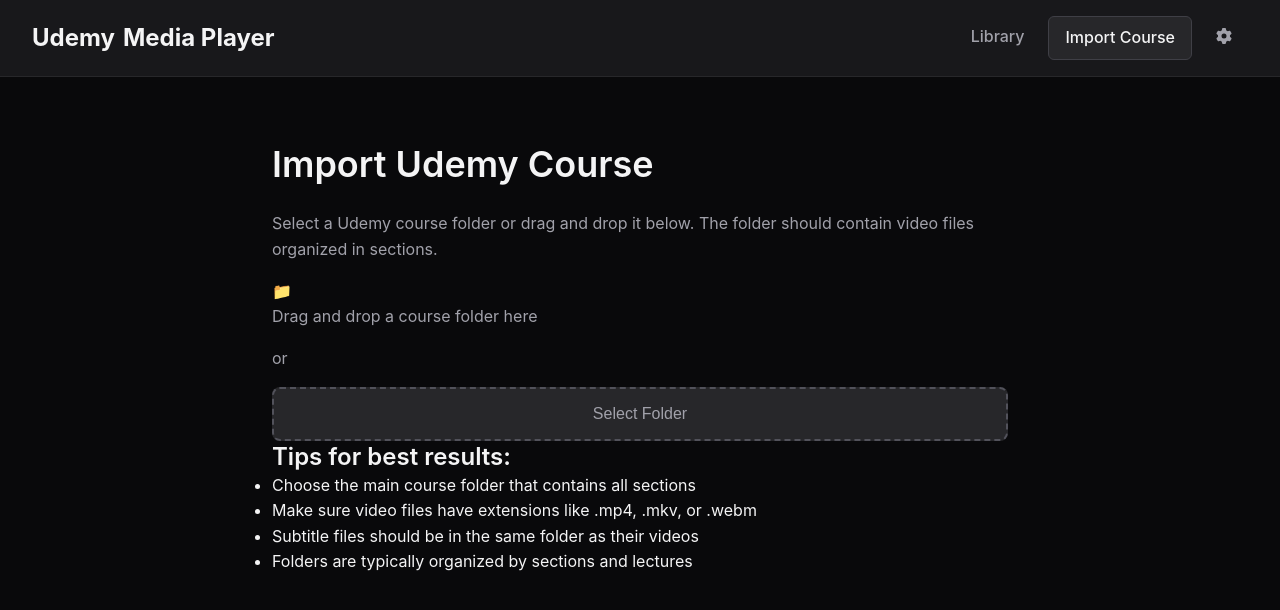
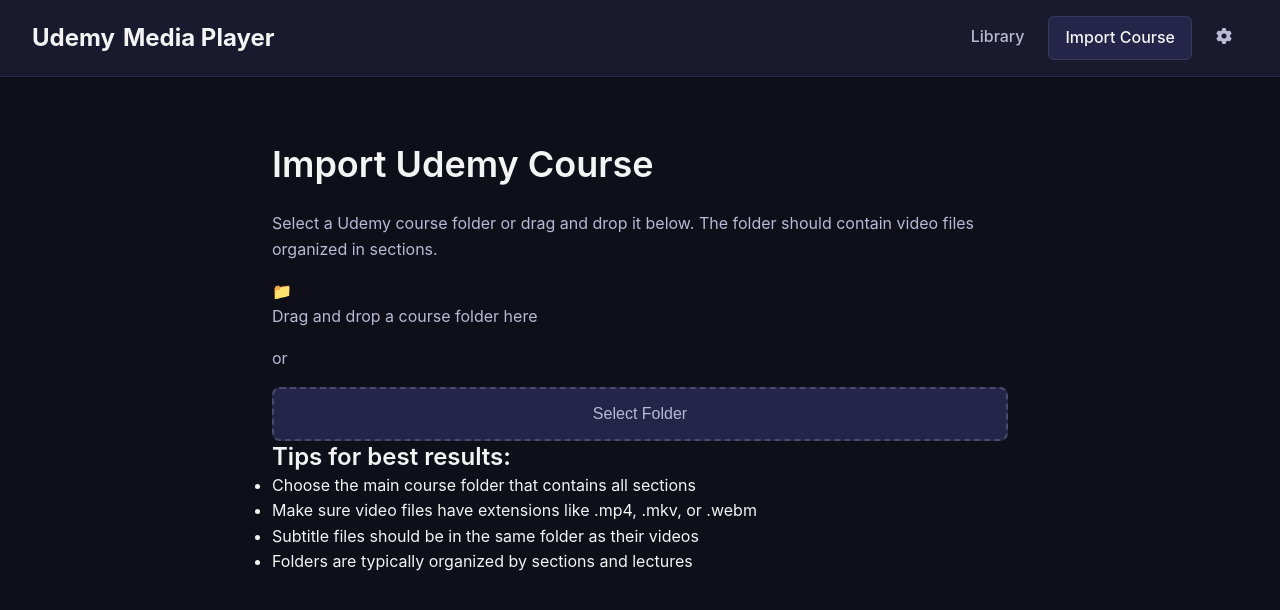
Before and after one commit to rohithgoud30/udemy-media-player, a React (Vite) app: page /#/import in a window 1280 px wide. Shown: the top 610 px of the page. Built offline with nearby package versions, Linux system fonts and the light colour scheme.

Commit message:
feat(ui): restore purple theme, space backgrounds, and add gradient avatars

```diff
--- a/src/renderer/components/Library/Library.jsx
+++ b/src/renderer/components/Library/Library.jsx
@@ -17,10 +17,7 @@
           const progress = await ProgressManager.getCourseProgress(course.id);
           progressData[course.id] = progress;
         } catch (error) {
-          console.error(
-            `Failed to load progress for course ${course.id}:`,
-            error
-          );
+          console.error(`Failed to load progress for course ${course.id}:`, error);
         }
       }
 
@@ -34,9 +31,7 @@
 
   // Filter and sort courses
   const filteredCourses = courses
-    .filter((course) =>
-      course.title.toLowerCase().includes(filter.toLowerCase())
-    )
+    .filter((course) => course.title.toLowerCase().includes(filter.toLowerCase()))
     .sort((a, b) => {
       if (sortBy === "title") {
         return a.title.localeCompare(b.title);
@@ -97,15 +92,40 @@
   );
 };
 
-// Individual course card component
 const CourseCard = ({ course, progress, onDelete }) => {
   const progressPercentage = progress ? progress.completionPercentage : 0;
+
+  // Generate deterministic gradient based on course title
+  const getGradient = (name) => {
+    // 1. Generate a strong hash from the name
+    let hash = 0;
+    for (let i = 0; i < name.length; i++) {
+      hash = name.charCodeAt(i) + ((hash << 5) - hash);
+      hash = hash & hash; // Convert to 32bit integer
+    }
+
+    // 2. Generate two distinct colors using HSL
+    // Use the hash to pick a starting hue
+    const c1 = Math.abs(hash % 360);
+    // Be complementary or analogous - let's try a distinct shift
+    const c2 = (c1 + 40 + Math.abs((hash >> 8) % 60)) % 360;
+
+    // Keep saturation high (60-80%) and lightness balanced (50-65%) for vibrant look
+    // Using distinct values for the second color to ensure gradient visibility
+    const s1 = 70 + Math.abs((hash >> 4) % 20); // 70-90%
+    const l1 = 50 + Math.abs((hash >> 16) % 15); // 50-65%
+
+    const s2 = 80 + Math.abs((hash >> 12) % 20); // 80-100%
+    const l2 = 55 + Math.abs((hash >> 20) % 15); // 55-70%
+
+    return `linear-gradient(135deg, hsl(${c1}, ${s1}%, ${l1}%) 0%, hsl(${c2}, ${s2}%, ${l2}%) 100%)`;
+  };
 
   return (
     <div className="course-card">
       <div className="course-thumbnail">
         {/* We'll use the first letter of the course as a placeholder */}
-        <div className="thumbnail-placeholder">
+        <div className="thumbnail-placeholder" style={{ background: getGradient(course.title) }}>
           {course.title.charAt(0).toUpperCase()}
         </div>
       </div>
@@ -120,10 +140,7 @@
         </div>
 
         <div className="progress-bar">
-          <div
-            className="progress-fill"
-            style={{ width: `${progressPercentage}%` }}
-          ></div>
+          <div className="progress-fill" style={{ width: `${progressPercentage}%` }}></div>
         </div>
         <div className="progress-text">{progressPercentage}% Complete</div>
 
--- a/src/renderer/components/Player/ModernVideoPlayer.css
+++ b/src/renderer/components/Player/ModernVideoPlayer.css
@@ -72,7 +72,7 @@
 
 .control-btn:hover {
   background-color: rgba(255, 255, 255, 0.2);
-  color: var(--primary-300);
+  color: var(--accent-400);
 }
 
 .control-btn.active {
@@ -106,7 +106,7 @@
 
 .speed-select:focus {
   outline: none;
-  border-color: var(--primary-400);
+  border-color: var(--accent-400);
 }
 
 /* Player Content Below Video */
@@ -237,7 +237,7 @@
 }
 
 .mini-lecture-item.active {
-  background-color: var(--primary-600);
+  background-color: var(--accent-600);
   color: white;
 }
 
@@ -252,7 +252,8 @@
   animation: slideIn 0.3s ease;
   z-index: 100;
   background-color: var(--bg-elevated);
-  border: 1px solid var(--border-default);
+  border: 1px solid var(--accent-500);
+  box-shadow: 0 4px 12px rgba(0, 0, 0, 0.5), 0 0 10px rgba(139, 95, 248, 0.3);
 }
 
 .notification-success {
@@ -262,7 +263,7 @@
 }
 
 .notification-info {
-  background-color: var(--primary-700);
+  background-color: var(--accent-600);
   color: white;
 }
 
@@ -305,7 +306,7 @@
 
 .progress-filled {
   height: 100%;
-  background-color: var(--primary-500);
+  background-color: var(--accent-500);
   border-radius: var(--radius-full);
   position: relative;
 }
--- a/src/renderer/styles/global.css
+++ b/src/renderer/styles/global.css
@@ -220,9 +220,15 @@
 }
 
 .thumbnail-placeholder {
+  width: 100%;
+  height: 100%;
+  display: flex;
+  align-items: center;
+  justify-content: center;
   font-size: var(--text-4xl);
   font-weight: 700;
-  color: var(--text-muted);
+  color: white;
+  text-shadow: 0 2px 4px rgba(0, 0, 0, 0.3);
 }
 
 .course-info {
@@ -257,7 +263,7 @@
 
 .progress-fill {
   height: 100%;
-  background: var(--primary-600);
+  background: var(--accent-500);
   border-radius: var(--radius-full);
   transition: width var(--transition-slow);
 }
@@ -336,7 +342,7 @@
   align-items: center;
   gap: var(--space-2);
   padding: var(--space-3) var(--space-6);
-  background: var(--primary-600);
+  background: var(--accent-500);
   color: white;
   border-radius: var(--radius-md);
   font-weight: 500;
@@ -542,7 +548,7 @@
 .last-played-badge {
   margin-left: var(--space-2);
   padding: var(--space-1) var(--space-2);
-  background: var(--primary-500);
+  background: var(--accent-500);
   color: white;
   font-size: var(--text-xs);
   border-radius: var(--radius-sm);
@@ -564,7 +570,7 @@
   align-items: center;
   gap: var(--space-2);
   padding: var(--space-2) var(--space-3);
-  background: var(--primary-600);
+  background: var(--accent-500);
   color: white;
   border-radius: var(--radius-md);
   font-size: var(--text-sm);
@@ -573,7 +579,7 @@
 }
 
 .play-button:hover {
-  background: var(--primary-500);
+  background: var(--accent-600);
   transform: translateY(-1px);
 }
 
--- a/src/renderer/styles/tokens.css
+++ b/src/renderer/styles/tokens.css
@@ -15,17 +15,18 @@
   --primary-800: #1e293b;
   --primary-900: #0f172a;
 
-  /* Accent - Subtle Blue */
-  --accent-400: #60a5fa;
-  --accent-500: #3b82f6;
-  --accent-600: #2563eb;
+  /* Accent - Purple (Restored) */
+  --accent-400: #a78bfa;
+  --accent-500: #8b5ff8;
+  --accent-600: #7c3aed;
+  --accent-glow: rgba(139, 95, 248, 0.5);
 
-  /* Backgrounds - Solid Neutrals */
-  --bg-base: #09090b; /* Very dark, almost black */
-  --bg-surface: #18181b; /* Slightly lighter */
-  --bg-elevated: #27272a; /* Card background */
-  --bg-card: #27272a; /* Same as elevated for consistency */
-  --bg-hover: #3f3f46; /* Lighter for hover states */
+  /* Backgrounds - Space Theme (Restored) */
+  --bg-base: #0f0f1a; /* Deep Space */
+  --bg-surface: #1a1a2e; /* Space Blue */
+  --bg-elevated: #252549; /* Card BG */
+  --bg-card: #252549;
+  --bg-hover: #2d2d5c;
 
   /* Glass/Transparency - REMOVED/MINIMIZED */
   --glass-bg: #18181b; /* Solid fallback */
@@ -34,14 +35,14 @@
 
   /* Text Colors */
   --text-primary: #f4f4f5;
-  --text-secondary: #a1a1aa;
-  --text-muted: #52525b;
+  --text-secondary: #b8b9d4;
+  --text-muted: #8788a0;
   --text-accent: var(--accent-500);
 
   /* Border Colors */
-  --border-subtle: #27272a;
-  --border-default: #3f3f46;
-  --border-strong: #52525b;
+  --border-subtle: #2a2a4c;
+  --border-default: #3a3a5c;
+  --border-strong: #4a4a6c;
 
   /* Status Colors */
   --success: #22c55e;
```
